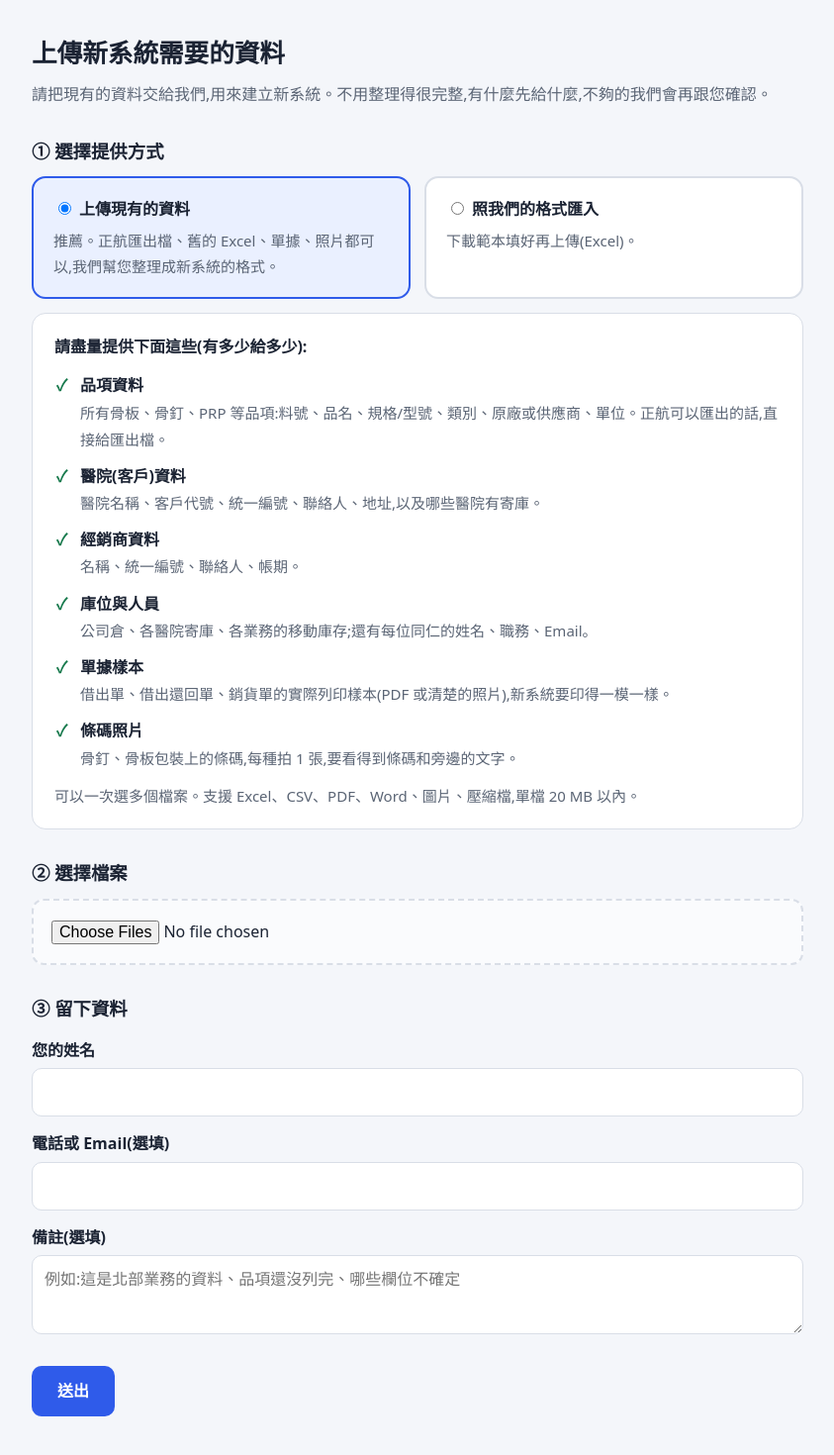
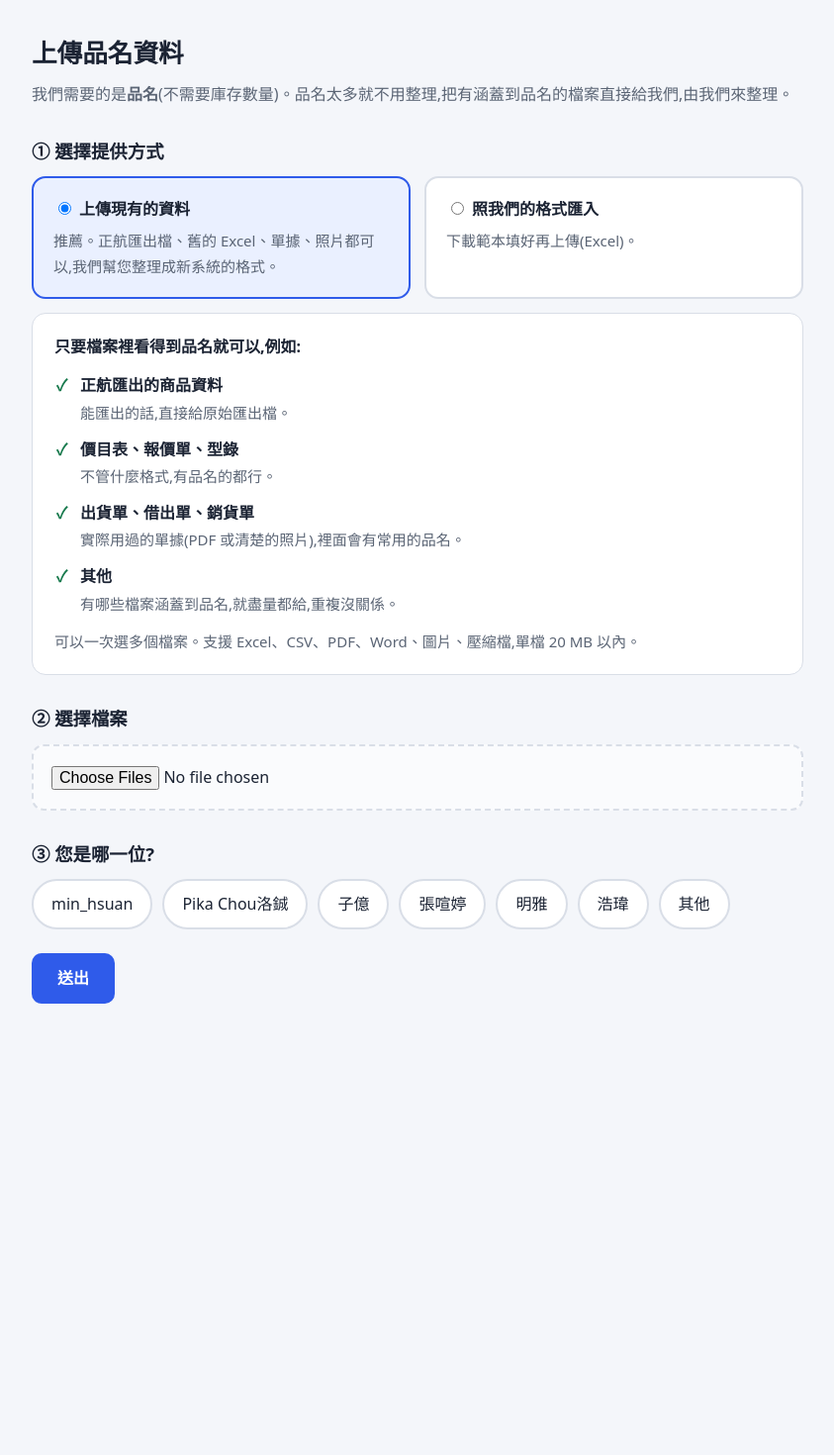
Before and after one commit to donliao-tw/amadlabs_dev, a plain HTML site: page hs-service-demo/upload.html in a window 1280 px wide. Shown: the whole page at 99% size, without its empty margins (218-1061 px from the left). After the commit the page ends 1094 px from the top, so only its background shows below. Drawn offline with Linux system fonts and the light colour scheme.

Commit message:
hs upload: pick uploader from a list, ask for product names only
Co-Authored-By: Claude Sonnet 5.5 <noreply@anthropic.com>

```diff
--- a/hs-service-demo/upload.html
+++ b/hs-service-demo/upload.html
@@ -4,7 +4,7 @@
 <meta charset="utf-8">
 <meta name="viewport" content="width=device-width, initial-scale=1">
 <meta name="robots" content="noindex">
-<title>上傳資料｜禾翔 ERP</title>
+<title>上傳品名資料｜禾翔 ERP</title>
 <style>
   :root { --ink:#1b2333; --dim:#5b6575; --line:#d9dee7; --bg:#f4f6fa; --acc:#2f5bea; --soft:#eaf0ff; --ok:#16794c; --err:#b42318; }
   * { box-sizing:border-box; }
@@ -33,6 +33,12 @@
   .btn { display:inline-block; padding:12px 26px; font:inherit; font-weight:700; color:#fff; background:var(--acc); border:0; border-radius:10px; cursor:pointer; text-decoration:none; }
   .btn.alt { color:var(--acc); background:var(--soft); }
   .btn:disabled { opacity:.6; cursor:default; }
+  .whos { display:flex; flex-wrap:wrap; gap:10px; }
+  .who { cursor:pointer; }
+  .who input { position:absolute; opacity:0; }
+  .who span { display:block; padding:10px 18px; background:#fff; border:2px solid var(--line); border-radius:999px; }
+  .who input:checked + span { border-color:var(--acc); background:var(--soft); font-weight:700; }
+  .who input:focus-visible + span { outline:2px solid var(--acc); outline-offset:2px; }
   .msg { margin-top:18px; padding:12px 16px; border-radius:10px; display:none; }
   .msg.err { display:block; background:#fff1f0; border:1px solid #f3b7b1; color:var(--err); }
   .msg.ok { display:block; background:#effaf4; border:1px solid #b6e3c9; color:var(--ok); }
@@ -42,8 +48,8 @@
 </style>
 </head>
 <body><div class="wrap">
-<h1>上傳新系統需要的資料</h1>
-<p class="lead">請把現有的資料交給我們,用來建立新系統。不用整理得很完整,有什麼先給什麼,不夠的我們會再跟您確認。</p>
+<h1>上傳品名資料</h1>
+<p class="lead">我們需要的是<b>品名</b>(不需要庫存數量)。品名太多就不用整理,把有涵蓋到品名的檔案直接給我們,由我們來整理。</p>
 
 <form id="f" novalidate>
   <h2>① 選擇提供方式</h2>
@@ -55,14 +61,12 @@
   </div>
 
   <div class="panel card on" id="p-raw">
-    <b>請盡量提供下面這些(有多少給多少):</b>
+    <b>只要檔案裡看得到品名就可以,例如:</b>
     <ul class="check">
-      <li><b>品項資料</b><span>所有骨板、骨釘、PRP 等品項:料號、品名、規格/型號、類別、原廠或供應商、單位。正航可以匯出的話,直接給匯出檔。</span></li>
-      <li><b>醫院(客戶)資料</b><span>醫院名稱、客戶代號、統一編號、聯絡人、地址,以及哪些醫院有寄庫。</span></li>
-      <li><b>經銷商資料</b><span>名稱、統一編號、聯絡人、帳期。</span></li>
-      <li><b>庫位與人員</b><span>公司倉、各醫院寄庫、各業務的移動庫存;還有每位同仁的姓名、職務、Email。</span></li>
-      <li><b>單據樣本</b><span>借出單、借出還回單、銷貨單的實際列印樣本(PDF 或清楚的照片),新系統要印得一模一樣。</span></li>
-      <li><b>條碼照片</b><span>骨釘、骨板包裝上的條碼,每種拍 1 張,要看得到條碼和旁邊的文字。</span></li>
+      <li><b>正航匯出的商品資料</b><span>能匯出的話,直接給原始匯出檔。</span></li>
+      <li><b>價目表、報價單、型錄</b><span>不管什麼格式,有品名的都行。</span></li>
+      <li><b>出貨單、借出單、銷貨單</b><span>實際用過的單據(PDF 或清楚的照片),裡面會有常用的品名。</span></li>
+      <li><b>其他</b><span>有哪些檔案涵蓋到品名,就盡量都給,重複沒關係。</span></li>
     </ul>
     <p class="hint" style="margin:12px 0 0">可以一次選多個檔案。支援 Excel、CSV、PDF、Word、圖片、壓縮檔,單檔 20 MB 以內。</p>
   </div>
@@ -70,23 +74,18 @@
   <div class="panel card" id="p-template">
     <b>步驟:</b>
     <ol style="margin:8px 0 12px; padding-left:22px">
-      <li>下載範本,依「說明」頁填寫(品項、醫院、經銷商、庫位、人員)。</li>
-      <li>骨釘盒條碼和期初庫存不用填,之後在系統裡建立。</li>
-      <li>填好的檔案在下面上傳。單據樣本、條碼照片請改選「上傳現有的資料」另外送。</li>
+      <li>下載範本,在「品項主檔」一列填一個品名。只有品名一定要填,其他欄位有就填。</li>
+      <li>填好的檔案在下面上傳。</li>
     </ol>
-    <a class="btn alt" href="hs-template.xlsx" download="禾翔ERP_上線資料提供範本.xlsx">下載範本(Excel)</a>
+    <a class="btn alt" href="hs-template.xlsx" download="禾翔ERP_品名清單範本.xlsx">下載範本(Excel)</a>
   </div>
 
   <h2>② 選擇檔案</h2>
   <input type="file" id="files" multiple>
 
-  <h2>③ 留下資料</h2>
-  <label class="f" for="sender">您的姓名</label>
-  <input type="text" id="sender" maxlength="30" autocomplete="name">
-  <label class="f" for="contact">電話或 Email(選填)</label>
-  <input type="text" id="contact" maxlength="120">
-  <label class="f" for="note">備註(選填)</label>
-  <textarea id="note" maxlength="2000" placeholder="例如:這是北部業務的資料、品項還沒列完、哪些欄位不確定"></textarea>
+  <h2>③ 您是哪一位?</h2>
+  <div class="whos"><label class="who"><input type="radio" name="who" value="min_hsuan"><span>min_hsuan</span></label><label class="who"><input type="radio" name="who" value="Pika Chou洛鋮"><span>Pika Chou洛鋮</span></label><label class="who"><input type="radio" name="who" value="子億"><span>子億</span></label><label class="who"><input type="radio" name="who" value="張喧婷"><span>張喧婷</span></label><label class="who"><input type="radio" name="who" value="明雅"><span>明雅</span></label><label class="who"><input type="radio" name="who" value="浩瑋"><span>浩瑋</span></label><label class="who"><input type="radio" name="who" value="__other"><span>其他</span></label></div>
+  <input type="text" id="other" maxlength="30" placeholder="請輸入您的姓名" style="display:none; margin-top:10px">
 
   <p style="margin-top:24px"><button class="btn" type="submit" id="go">送出</button></p>
   <div class="msg" id="msg"></div>
@@ -112,6 +111,9 @@
   }
   document.querySelectorAll("input[name=mode]").forEach(function (r) { r.addEventListener("change", sync); });
   sync();
+  document.querySelectorAll("input[name=who]").forEach(function (r) {
+    r.addEventListener("change", function () { $("other").style.display = r.value === "__other" && r.checked ? "block" : "none"; });
+  });
 
   function msg(kind, text) { var m = $("msg"); m.className = "msg " + kind; m.textContent = text; }
   function pad(n) { return String(n).padStart(2, "0"); }
@@ -131,10 +133,11 @@
     e.preventDefault();
     $("msg").className = "msg"; $("rows").innerHTML = "";
     var files = Array.prototype.slice.call($("files").files);
-    sender = $("sender").value.trim();
+    var w = document.querySelector("input[name=who]:checked");
+    sender = !w ? "" : (w.value === "__other" ? $("other").value.trim() : w.value);
     var problems = [];
     if (!code) problems.push("缺少存取碼,請使用提供給您的完整連結開啟本頁。");
-    if (!sender) problems.push("請填寫您的姓名。");
+    if (!sender) problems.push("請勾選您是哪一位。");
     if (!files.length) problems.push("請選擇至少一個檔案。");
     if (files.length > 20) problems.push("一次最多 20 個檔案,請分批上傳。");
     files.forEach(function (f) {
@@ -164,11 +167,11 @@
     }, Promise.resolve()).then(function () {
       if (!okNames.length) { $("go").disabled = false; msg("err", "沒有檔案上傳成功。"); return; }
       return fetch(url("done"), { method: "POST", headers: { "Content-Type": "application/json" },
-        body: JSON.stringify({ mode: mode(), sender: sender, contact: $("contact").value, note: $("note").value, files: okNames }) })
+        body: JSON.stringify({ mode: mode(), sender: sender, contact: "", note: "", files: okNames }) })
         .then(function () {
           $("go").disabled = false;
           if (failed) msg("err", okNames.length + " 個檔案已收到," + failed + " 個失敗。請只重新上傳失敗的檔案。");
-          else msg("ok", "已收到,謝謝!我們會整理您提供的資料,有不清楚的地方再跟您聯絡確認。");
+          else msg("ok", "已收到,謝謝!我們會自己整理品名,不用再做其他事。");
         });
     });
   });
```
Also changed, not shown: 1 other file.
